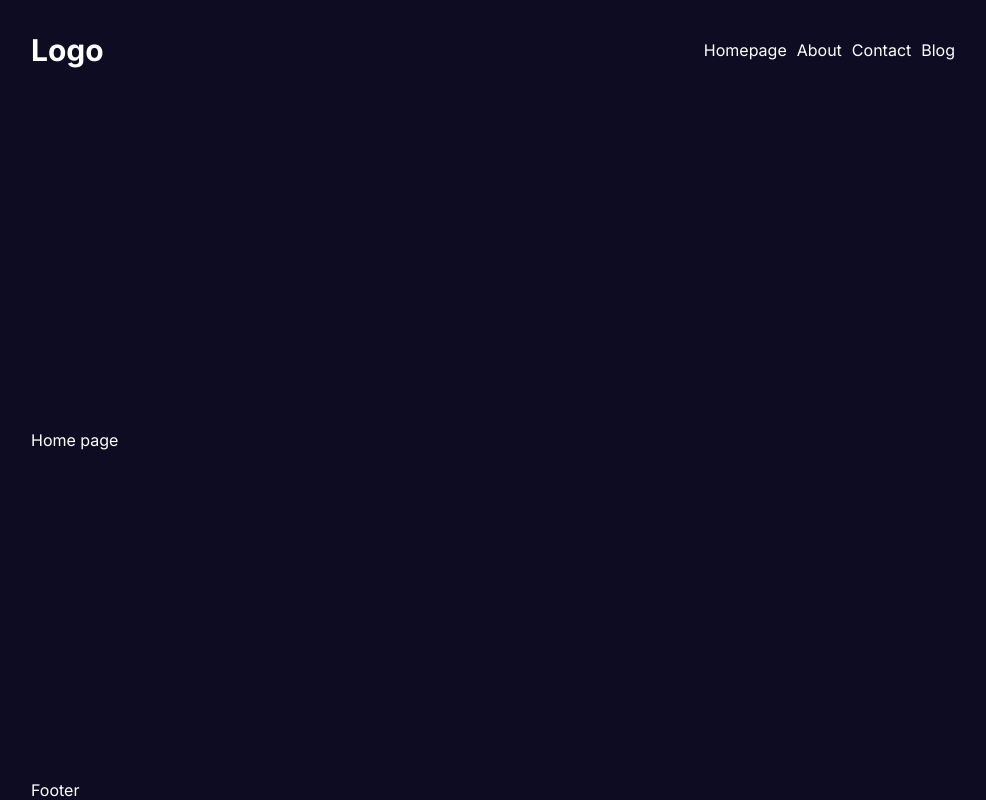
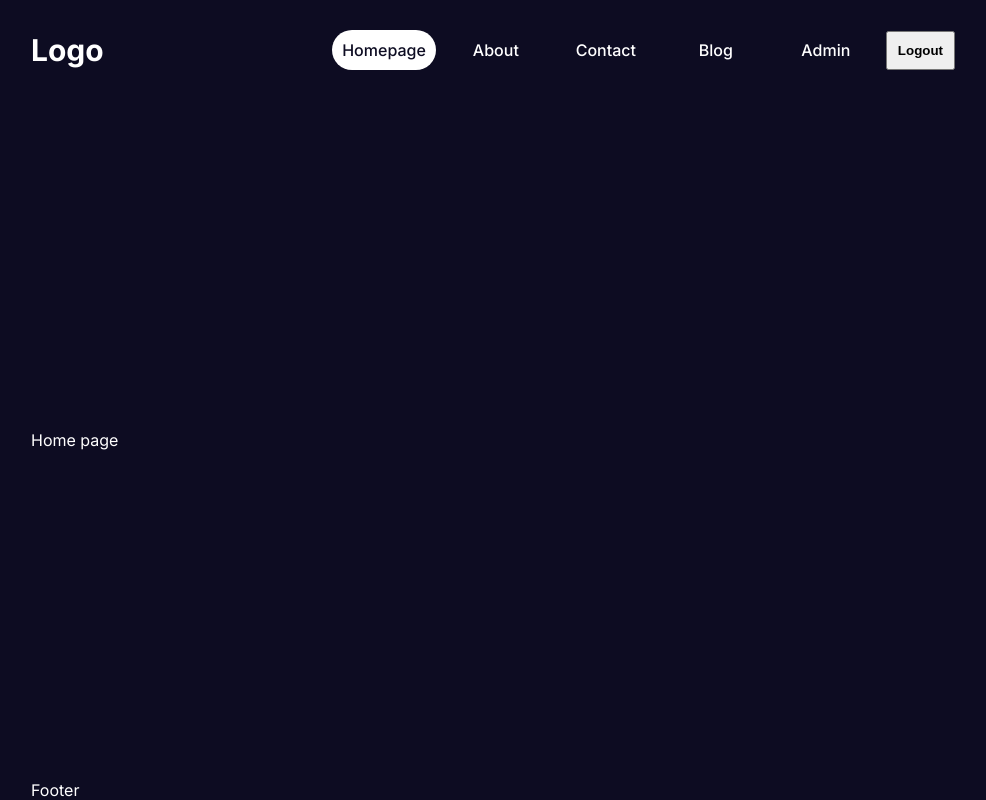
Before and after one commit to rasyadlubisdev/nextjs14-fullstack-app, a Next.js app: page / in a window 1280 px wide. Shown: the whole page, without its empty margins (147-1133 px from the left). Built offline with nearby package versions, Linux system fonts and the light colour scheme.

Commit message:
feat: add active class to navlinks

```diff
--- a/src/components/navbar/links/Links.jsx
+++ b/src/components/navbar/links/Links.jsx
@@ -1,5 +1,5 @@
-import Link from "next/link";
 import styles from "./links.module.css"
+import NavLink from "./navLink/navLink";
 
 const Links = () => {
     const links = [
@@ -20,12 +20,31 @@
             path: "/blog"
         }
     ]
+
+    //TEMPORARY
+    const session = true
+    const isAdmin = true
+
     return (
         <div className={styles.links}>
             {
                 links.map(link => (
-                    <Link href={link.path} key={link.title}>{link.title}</Link>
+                    <NavLink item={link} key={link.title} />
                 ))
+            }
+            {
+                session ? (
+                    <>
+                        {
+                            isAdmin && (
+                                <NavLink item={{ title: "Admin", path: "/admin" }} />
+                            )
+                        }
+                        <button className={styles.logout}>Logout</button>
+                    </>
+                ) : (
+                    <NavLink item={{ title: "Login", path: "/login" }} />
+                )
             }
         </div>
     )
--- a/src/components/navbar/links/links.module.css
+++ b/src/components/navbar/links/links.module.css
@@ -3,3 +3,9 @@
     align-items: center;
     gap: 10px;
 }
+
+.logout {
+    padding: 10px;
+    cursor: pointer;
+    font-weight: bold;
+}
--- /dev/null
+++ b/src/components/navbar/links/navLink/navLink.jsx
@@ -0,0 +1,18 @@
+"use client"
+
+import Link from 'next/link'
+import styles from './navLink.module.css'
+import { usePathname } from 'next/navigation'
+
+const NavLink = ({item}) => {
+
+    const pathName = usePathname()
+
+    return (
+        <Link href={item.path} className={`${styles.container} ${pathName === item.path && styles.active}`}>
+            {item.title}
+        </Link>
+    )
+}
+
+export default NavLink
--- /dev/null
+++ b/src/components/navbar/links/navLink/navLink.module.css
@@ -0,0 +1,12 @@
+.container {
+    min-width: 100px;
+    padding: 10px;
+    border-radius: 20px;
+    font-weight: 500;
+    text-align: center;
+}
+
+.active {
+    background-color: var(--text);
+    color: var(--bg);
+}
```
